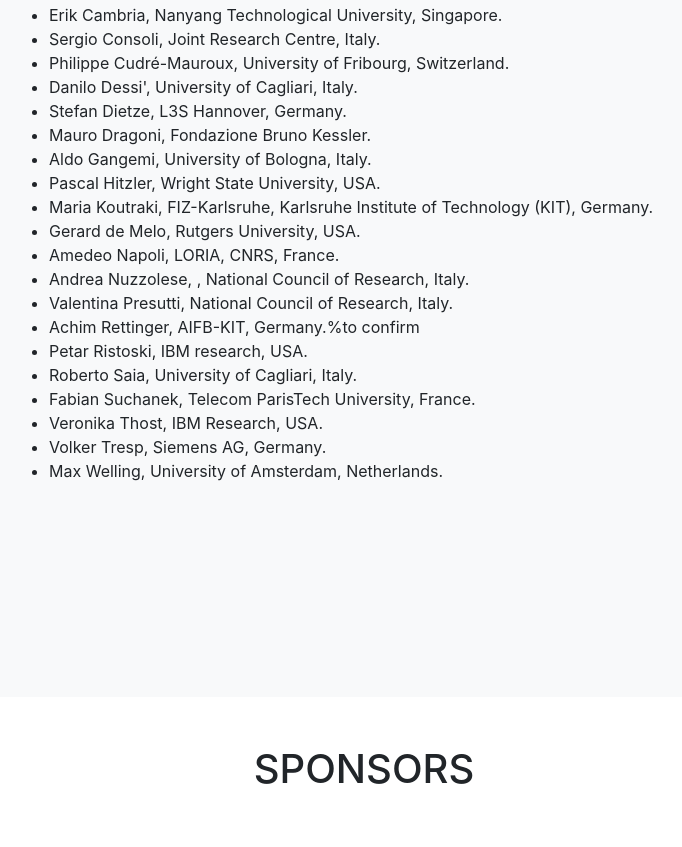
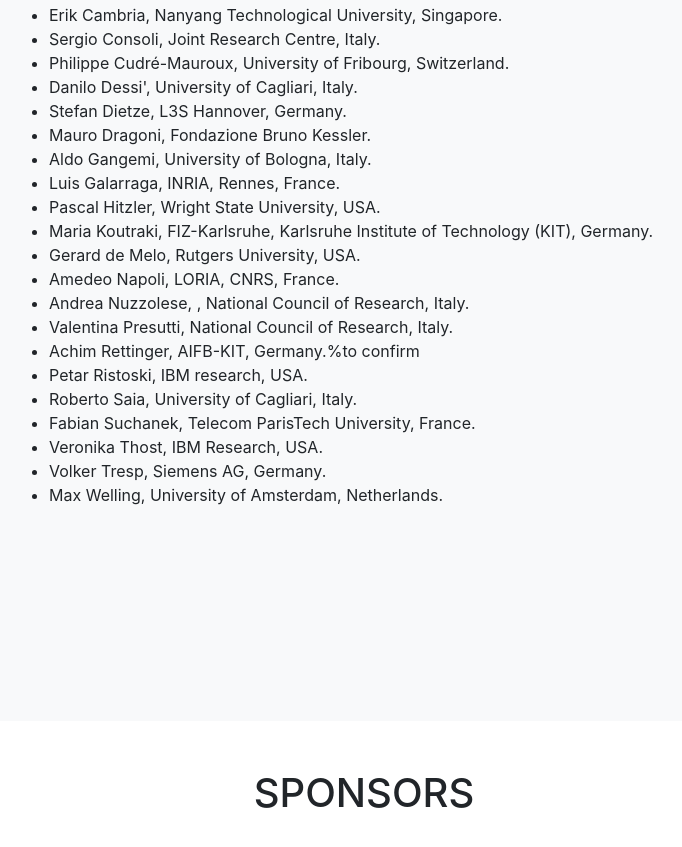
Before and after one commit to alammehwish/dl4kg-eswc, a website with bundled scripts: page index.html in a window 1280 px wide. Shown: the part 4827-5674 px from the top of the page, without its empty margins (276-958 px from the left). Built offline with nearby package versions, Linux system fonts and the light colour scheme; files whose address does not match are found by name; a web font is replaced by a local one.

Commit message:
Update index.html

```diff
--- a/index.html
+++ b/index.html
@@ -301,6 +301,7 @@
 <li>Stefan Dietze, L3S Hannover, Germany.</li><!--to confirm-->
 <li>Mauro Dragoni, Fondazione Bruno Kessler.</li>
 <li>Aldo Gangemi, University of Bologna, Italy.</li>
+<li>Luis Galarraga, INRIA, Rennes, France.</li>
 <li>Pascal Hitzler, Wright State University, USA.</li><!--to confirm-->
 <li>Maria Koutraki, FIZ-Karlsruhe, Karlsruhe Institute of Technology (KIT), Germany.</li>
 <li>Gerard de Melo, Rutgers University, USA.</li><!--to confirm-->
```
